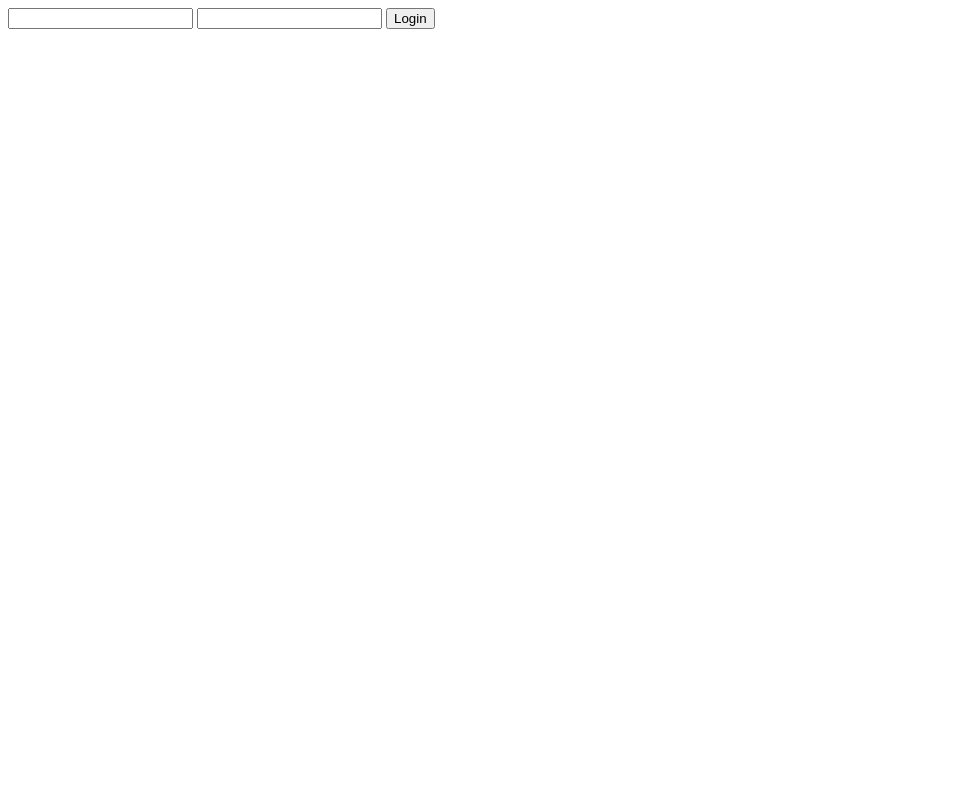
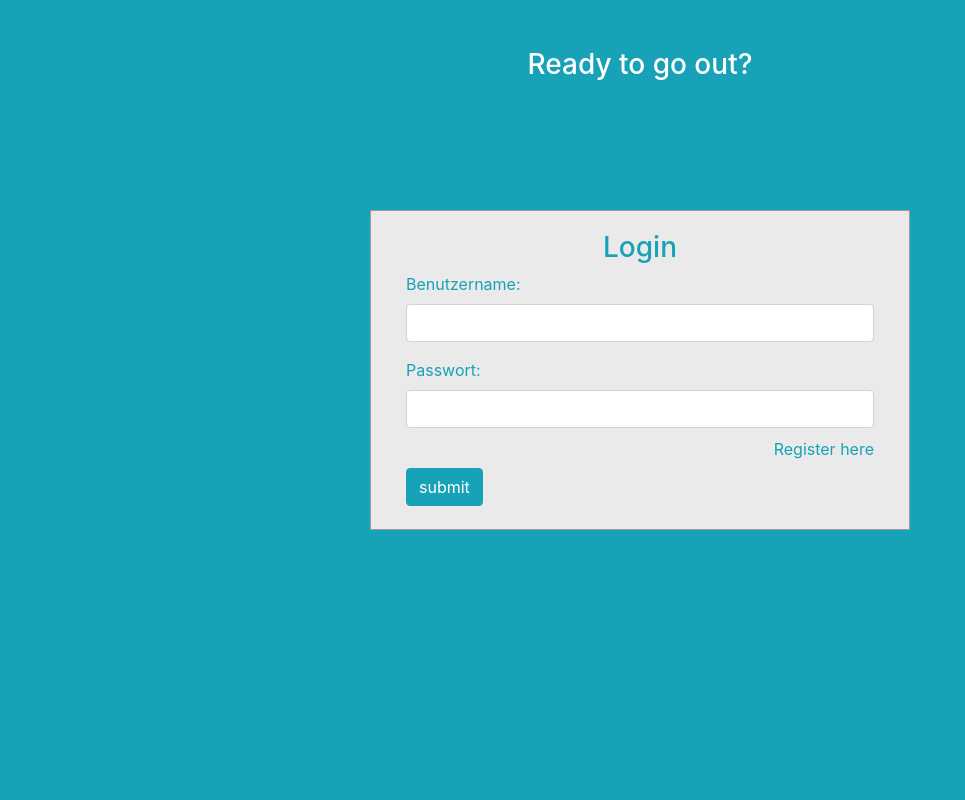
Before and after one commit to readytogoout/eventpanel, a Flask app: page /login in a window 1280 px wide. Before the commit the part shown is almost empty. Shown: the whole page, without its empty margins (0-965 px from the left). Run offline with Flask 2, Linux system fonts and the light colour scheme; parts of the project's set-up code (start-up, migrations or seed data) failed here and were passed over; some libraries are stand-ins or nearby versions.

Commit message:
added bootstrap pasted login component added readme sources

```diff
--- a/templates/base.html
+++ b/templates/base.html
@@ -10,10 +10,15 @@
             Missing title
         {% endblock %}
     </title>
+    <link rel="stylesheet" href="https://stackpath.bootstrapcdn.com/bootstrap/4.5.0/css/bootstrap.min.css" integrity="sha384-9aIt2nRpC12Uk9gS9baDl411NQApFmC26EwAOH8WgZl5MYYxFfc+NcPb1dKGj7Sk" crossorigin="anonymous">
+
+    <script src="https://code.jquery.com/jquery-3.5.1.slim.min.js" integrity="sha384-DfXdz2htPH0lsSSs5nCTpuj/zy4C+OGpamoFVy38MVBnE+IbbVYUew+OrCXaRkfj" crossorigin="anonymous"></script>
+    <script src="https://cdn.jsdelivr.net/npm/popper.js@1.16.0/dist/umd/popper.min.js" integrity="sha384-Q6E9RHvbIyZFJoft+2mJbHaEWldlvI9IOYy5n3zV9zzTtmI3UksdQRVvoxMfooAo" crossorigin="anonymous"></script>
+    <script src="https://stackpath.bootstrapcdn.com/bootstrap/4.5.0/js/bootstrap.min.js" integrity="sha384-OgVRvuATP1z7JjHLkuOU7Xw704+h835Lr+6QL9UvYjZE3Ipu6Tp75j7Bh/kR0JKI" crossorigin="anonymous"></script>
 </head>
 <body>
-{% block content %}
-Missing content
-{% endblock %}
+    {% block content %}
+    Missing content
+    {% endblock %}
 </body>
 </html>
--- a/templates/login.html
+++ b/templates/login.html
@@ -3,10 +3,5 @@
     Login
 {% endblock %}
 {% block content %}
-    <form action="{{ url_for('login') }}" method="post">
-        <input type="text" name="username">
-        <input type="text" name="password">
-        <input type="hidden" name="redirect" value="{{ request.args.get('redirect_to', '/') }}">
-        <input type="submit" value="Login">
-    </form>
+    {% include "logincomponent.html" %}
 {% endblock %}
--- /dev/null
+++ b/templates/logincomponent.html
@@ -0,0 +1,52 @@
+<div id="logincomponent">
+    <h3 class="text-center text-white pt-5">Ready to go out?</h3>
+    <div class="container">
+        <div id="login-row" class="row justify-content-center align-items-center">
+            <div id="login-column" class="col-md-6">
+                <div id="login-box" class="col-md-12">
+                    <form id="login-form" class="form" action="" method="POST">
+                        <h3 class="text-center text-info">Login</h3>
+                        <div class="form-group">
+                            <label for="username" class="text-info">Benutzername:</label><br>
+                            <input type="text" name="username" id="username" class="form-control">
+                        </div>
+                        <div class="form-group">
+                            <label for="password" class="text-info">Passwort:</label><br>
+                            <input type="text" name="password" id="password" class="form-control">
+                        </div>
+                        <div class="form-group">
+                            <!--label for="remember-me" class="text-info"><span>Remember me</span> <span><input id="remember-me" name="remember-me" type="checkbox"></span></label><br-->
+                            <br>
+                            <input type="submit" name="submit" class="btn btn-info btn-md" value="submit">
+                        </div>
+                        <div id="register-link" class="text-right">
+                            <a href="#" class="text-info">Register here</a>
+                        </div>
+                    </form>
+                </div>
+            </div>
+        </div>
+    </div>
+</div>
+
+<style>
+    #logincomponent {
+        margin: 0;
+        padding: 0;
+        background-color: #17a2b8;
+        height: 100vh;
+    }
+    #logincomponent .container #login-row #login-column #login-box {
+        margin-top: 120px;
+        max-width: 600px;
+        height: 320px;
+        border: 1px solid #9C9C9C;
+        background-color: #EAEAEA;
+    }
+    #logincomponent .container #login-row #login-column #login-box #login-form {
+        padding: 20px;
+    }
+    #logincomponent .container #login-row #login-column #login-box #login-form #register-link {
+        margin-top: -85px;
+    }
+</style>
```
Also changed, not shown: README.md.
